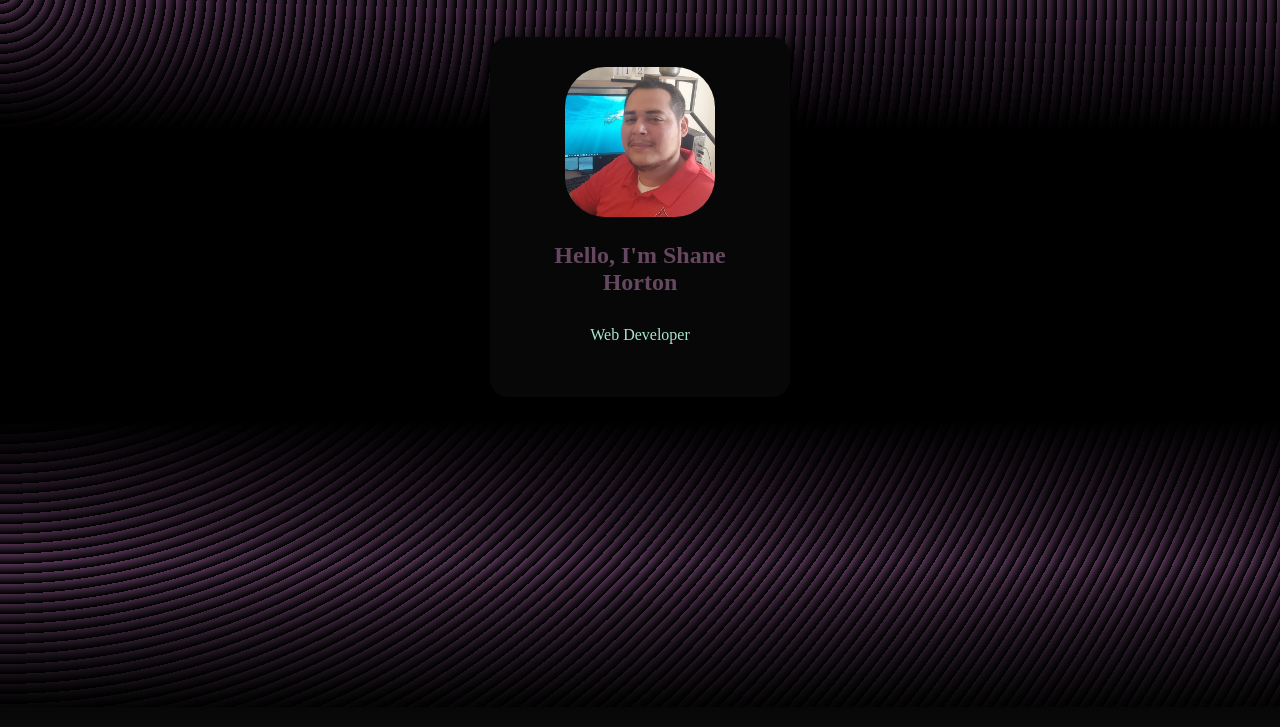
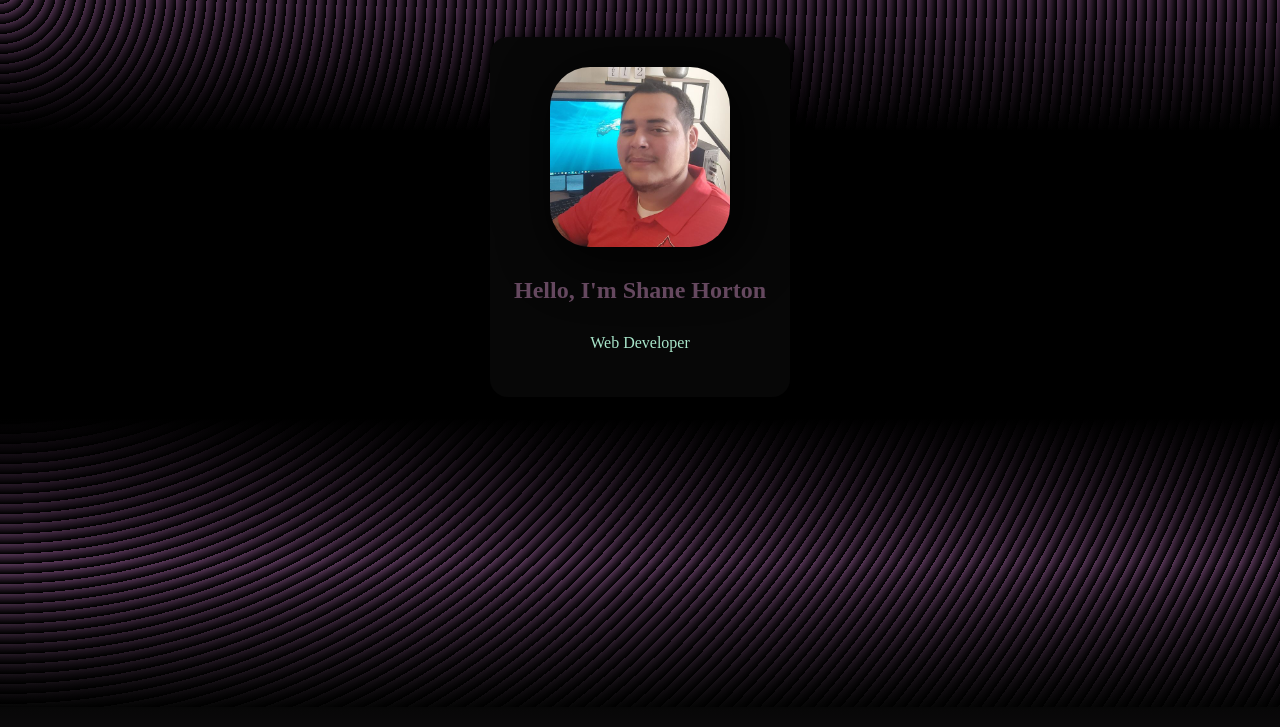
Before and after one commit to Shanehortonm/Resume2023, a website: page index.html in a window 1280 px wide. Shown: the part 73-800 px from the top of the page. Drawn offline with nearby package versions, Linux system fonts and the light colour scheme.

Commit message:
changes to hero

```diff
--- a/index.html
+++ b/index.html
@@ -43,7 +43,7 @@
     <!-- Start of Hero -->
     <section class="hero" id="hero">
       <div class="hero-container">
-        <div class="hero-box" data-tilt data-tilt-max="40" data-tilt-reverse="true"  data-tilt-speed="400" data-tilt-glare="1"  data-tilt-transition="true"
+        <div class="hero-box" data-tilt data-tilt-full-page-listening="true" data-tilt-scale=".9" data-tilt-max="40" data-tilt-reverse="true"  data-tilt-speed="400"  data-tilt-transition="true"
 		data-tilt-perspective="1000" data-tilt-axis="null" data-tilt-gyroscope="true" data-tilt-reset="true">
           <div class="hero-img">
             <img src="imgs/1668578588735.jpg" alt="/" />
--- a/styles.css
+++ b/styles.css
@@ -175,13 +175,15 @@ Start of Hero
 	box-shadow: 5px 5px 15px rgba(0, 0, 0, 0.9);
 	text-align: center;
 	transition: all 0.5s ease;
+	transform-style: preserve-3d;
+	transform: perspective(1000px);
 }
 
 .hero-img img {
 	margin-top: 30px;
-	width: 150px;
+	width: 180px;
 	border-radius: 40px;
-	perspective: 1000px;
+	box-shadow: 10px 10px 50px 10px rgba(0, 0, 0, 0.75);
 }
 
 .hero-img {
@@ -189,13 +191,18 @@ Start of Hero
 	border-top-left-radius: 15px;
 	border-top-right-radius: 15px;
 	background-size: cover;
-	transition: all 0.5s ease-in-out;
+}
+
+.hero-box .hero-img:hover {
+	width: 330px;
+	height: 400px;
+	transform: translateZ(30px);
 }
 
 
 .hero-content {
 	grid-area: content;
-	margin: 25px;
+	padding: 60px 10px;
 }
 
 .hero-heading {
```
